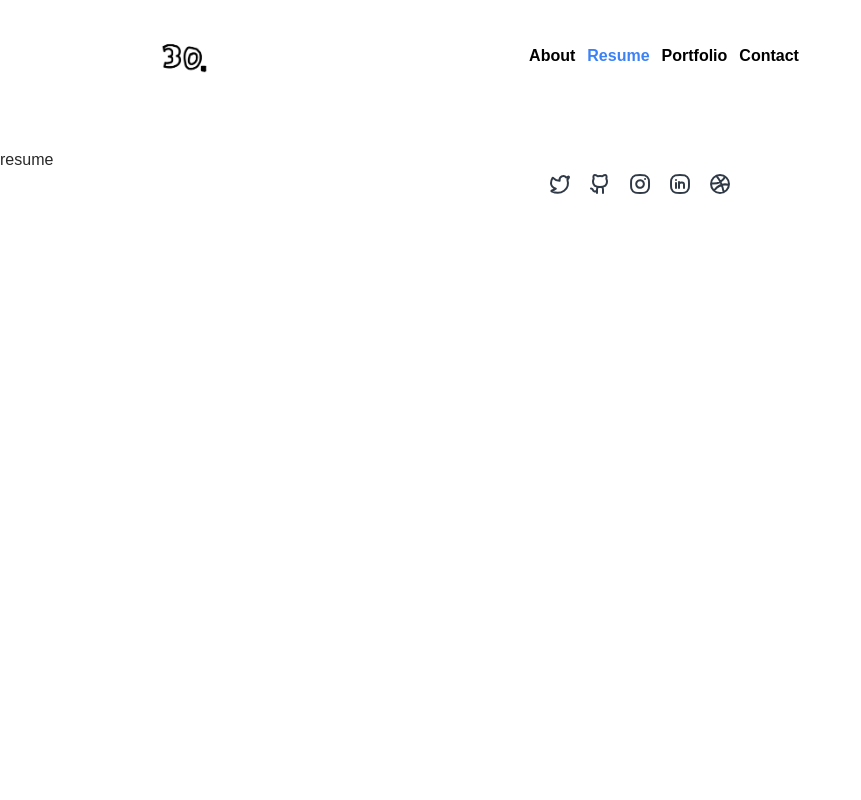
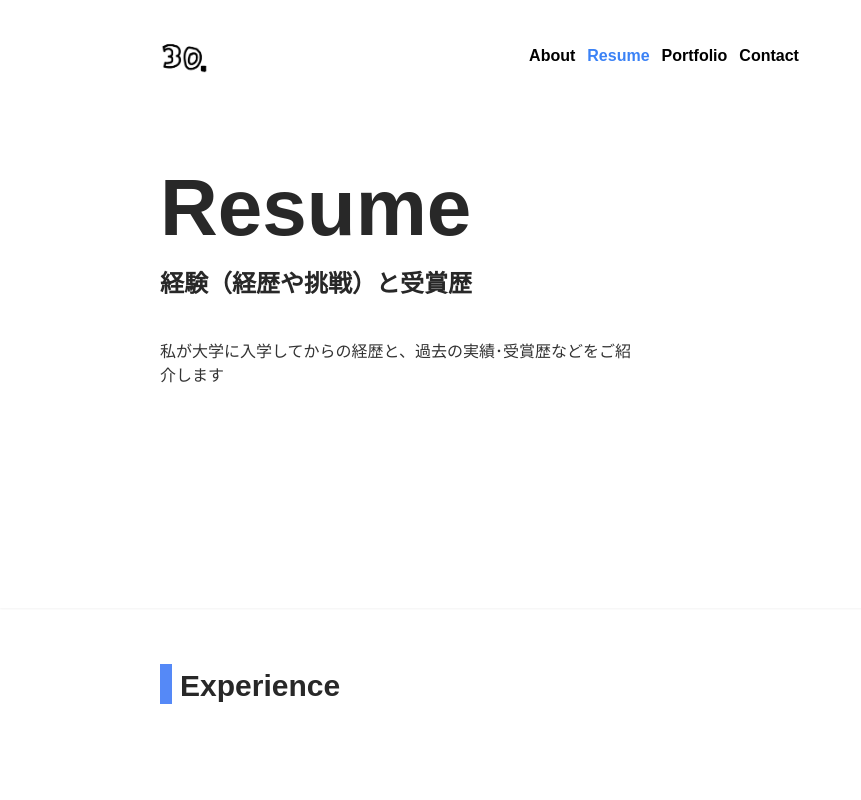
Before and after one commit to Minimalist-00/Minimalist30-portfolio, a Next.js app: page /resume in a window 1280 px wide. Shown: the top 800 px of the page, without its empty margins (0-861 px from the left). Built offline with nearby package versions, Linux system fonts and the light colour scheme.

Commit message:
:art: Resumeページの作成とHedingをコンポーネントに切り出した

```diff
--- /dev/null
+++ b/src/components/Heading.tsx
@@ -0,0 +1,16 @@
+type HeadingProps = {
+  title: string
+}
+
+const Heading: React.FC<HeadingProps> = ({ title }) => {
+  return (
+    <div className="pt-14 pb-14 lg:max-w-main mx-auto">
+      <div className="flex items-center pb-8">
+        <rect className="w-3 h-10 bg-blue mr-2" />
+        <h2 className="text-3xl font-bold pt-1">{title}</h2>
+      </div>
+    </div>
+  )
+}
+
+export default Heading
--- /dev/null
+++ b/src/components/Resume/Experience.tsx
@@ -0,0 +1,9 @@
+
+const Experience = () => {
+  return (
+    <div>
+    </div>
+  )
+}
+
+export default Experience
--- /dev/null
+++ b/src/components/Resume/ResumeOverview.tsx
@@ -0,0 +1,28 @@
+const ResumeOverview = () => {
+  return (
+    <div className="shadow-sm">
+      <div className={`
+    lg:max-w-main mx-auto
+    grid grid-cols-1 md:grid-cols-2
+    pb-5 h-[460px]
+    `}>
+        <section>
+          <div>
+            <h1 className="text-[80px] font-bold">Resume</h1>
+            <p className="text-2xl font-bold pb-10">
+              経験（経歴や挑戦）と受賞歴
+            </p>
+            <p className="text-base font-medium text-black-lt">
+              私が大学に入学してからの経歴と、過去の実績･受賞歴などをご紹介します
+            </p>
+          </div>
+        </section>
+        <div className="self-center justify-self-center">
+
+        </div>
+      </div>
+    </div>
+  )
+}
+
+export default ResumeOverview
--- a/src/pages/resume.tsx
+++ b/src/pages/resume.tsx
@@ -1,5 +1,16 @@
+import Heading from "@/components/Heading"
+import Experience from "@/components/Resume/Experience"
+import ResumeOverview from "@/components/Resume/ResumeOverview"
+
 const resume = () => {
-  return <div>resume</div>
+  return (
+    <div>
+      <ResumeOverview />
+      <Heading title="Experience" />
+      <Experience />
+      <Heading title="Event" />
+    </div>
+  )
 }
 
 export default resume
```
